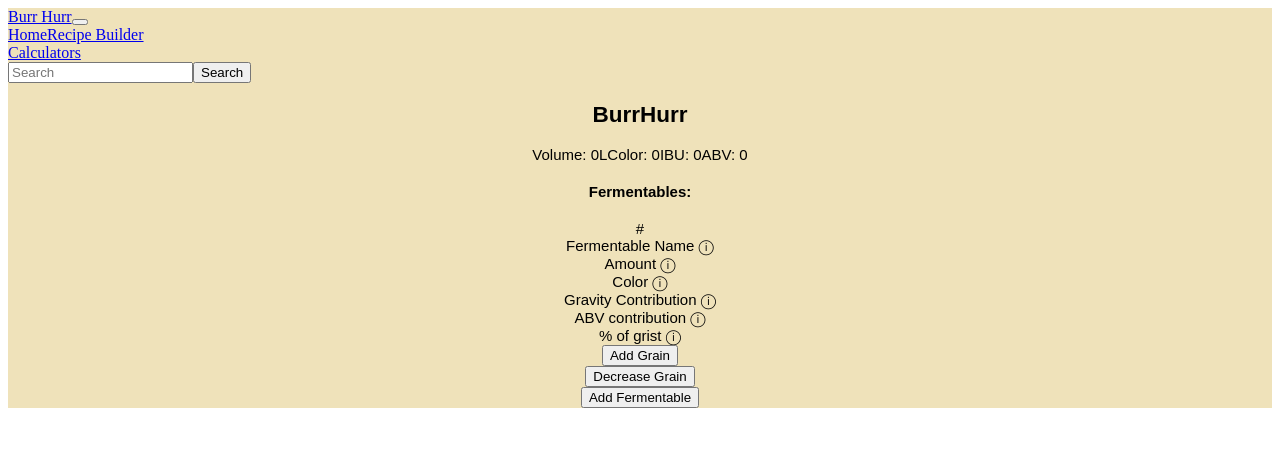
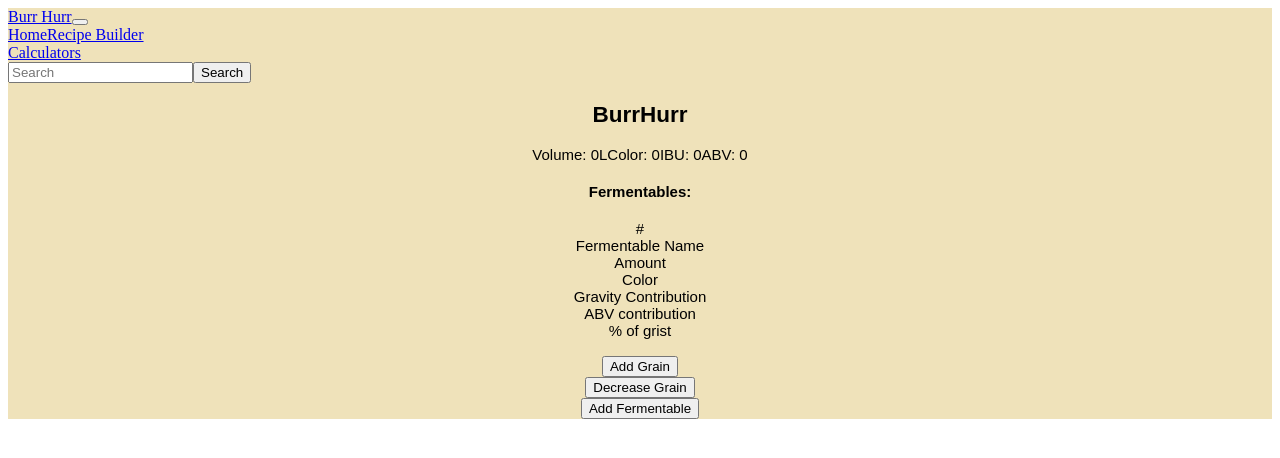
Before and after one commit to bzargesg/BurrHurr, a React app: page / in a window 1280 px wide. Shown: the top 458 px of the page. Built offline with nearby package versions, Linux system fonts and the light colour scheme; the HTML template or start-up script is replaced by a standard one.

Commit message:
removed i icon and fixed numbering for malts

```diff
--- a/react-client/src/components/Fermentables.jsx
+++ b/react-client/src/components/Fermentables.jsx
@@ -2,12 +2,6 @@ import React from 'react';
 import OverlayTrigger from 'react-bootstrap/OverlayTrigger';
 import {Tooltip, Container, Row, Col} from 'react-bootstrap';
 import FermentablesItem from './FermentablesItem.jsx';
-import {
-  ListWrapper,
-  ListTable,
-  ListTableHeader,
-  Ltd
-} from '../Styled/styledComps.jsx';
 class Fermentables extends React.Component {
   constructor(props) {
     super(props);
@@ -36,7 +30,7 @@ class Fermentables extends React.Component {
           </Tooltip>
         }
       >
-        <Col>Fermentable Name ⓘ</Col>
+        <Col>Fermentable Name</Col>
       </OverlayTrigger>
     );
   }
@@ -51,7 +45,7 @@ class Fermentables extends React.Component {
         </Tooltip>
       }
     >
-      <Col>Amount ⓘ</Col>
+      <Col>Amount</Col>
       </OverlayTrigger>
     );
   }
@@ -66,7 +60,7 @@ class Fermentables extends React.Component {
         </Tooltip>
       }
     >
-      <Col>Color ⓘ</Col>
+      <Col>Color</Col>
       </OverlayTrigger>
     );
   }
@@ -76,12 +70,11 @@ class Fermentables extends React.Component {
       placement="top"
       overlay={
         <Tooltip id="fermentationGravityTooltip">
-          Color contribution of the grain.
-          An overall color of 40 is black and 3 is pale straw.
+          Gravity/sugar contribution of the grain.
         </Tooltip>
       }
     >
-      <Col>Gravity Contribution ⓘ</Col>
+      <Col>Gravity Contribution</Col>
       </OverlayTrigger>
     );
   }
@@ -96,7 +89,7 @@ class Fermentables extends React.Component {
         </Tooltip>
       }
     >
-      <Col>ABV contribution ⓘ</Col>
+      <Col>ABV contribution</Col>
       </OverlayTrigger>
     );
   }
@@ -111,7 +104,7 @@ class Fermentables extends React.Component {
         </Tooltip>
       }
     >
-      <Col>% of grist ⓘ</Col>
+      <Col>% of grist</Col>
       </OverlayTrigger>
     );
   }
--- a/react-client/src/components/FermentablesItem.jsx
+++ b/react-client/src/components/FermentablesItem.jsx
@@ -1,7 +1,6 @@
 import React from 'react';
 import Col from 'react-bootstrap/Col'
 import Row from 'react-bootstrap/Row'
-import { Ltd } from '../Styled/styledComps.jsx';
 class FermentablesItem extends React.Component {
   constructor(props) {
     super(props);
--- a/react-client/src/index.jsx
+++ b/react-client/src/index.jsx
@@ -27,7 +27,8 @@ class App extends React.Component {
       totalGrain: 0,
       fermentables: {},
       hops: [],
-      buttonClick: false
+      buttonClick: false,
+      numberGrain: 0
     };
     this.fermClickHandler = this.fermClickHandler.bind(this);
     this.addFermentableFromModal = this.addFermentableFromModal.bind(this);
@@ -38,24 +39,23 @@ class App extends React.Component {
   incGrainHandler() {}
   decGrainHandler() {}
   componentDidMount() {}
-  objectCleanup(obj, number) {
+  objectCleanup(obj) {
     let returnObj = {};
-    returnObj.number = number;
+    returnObj.number = this.state.numberGrain+1;
     returnObj.name = obj.name;
     returnObj.amount = '1lb';
     returnObj.color = obj.color;
     returnObj.gravity = obj.gravity_potential;
     returnObj.abv = '5%';
     returnObj.percentage = '5%';
+    this.setState({numberGrain: this.state.numberGrain+1});
     return returnObj;
   }
   addFermentableFromModal(fermList) {
     let newFermList = this.state.fermentables;
-    let i = 0;
     Object.keys(fermList).forEach(objectId => {
       if (!newFermList[objectId]) {
-        i++;
-        newFermList[objectId] = this.objectCleanup(fermList[objectId], i);
+        newFermList[objectId] = this.objectCleanup(fermList[objectId]);
       }
     });
     this.setState({ fermentables: newFermList });
@@ -81,6 +81,7 @@ class App extends React.Component {
             fermentables={this.state.fermentables}
             clickHandler={this.fermClickHandler}
           />
+          <br></br>
           <Container>
             <Row>
               <Col>
```
